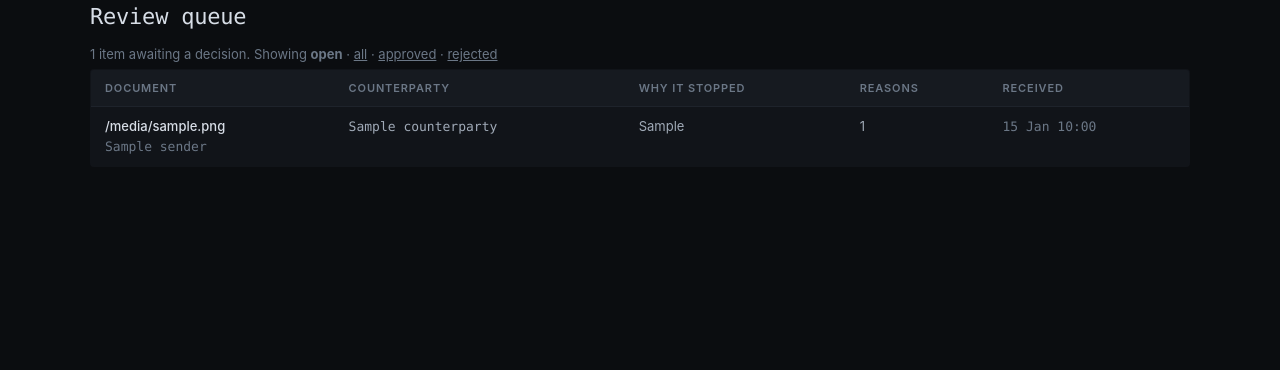
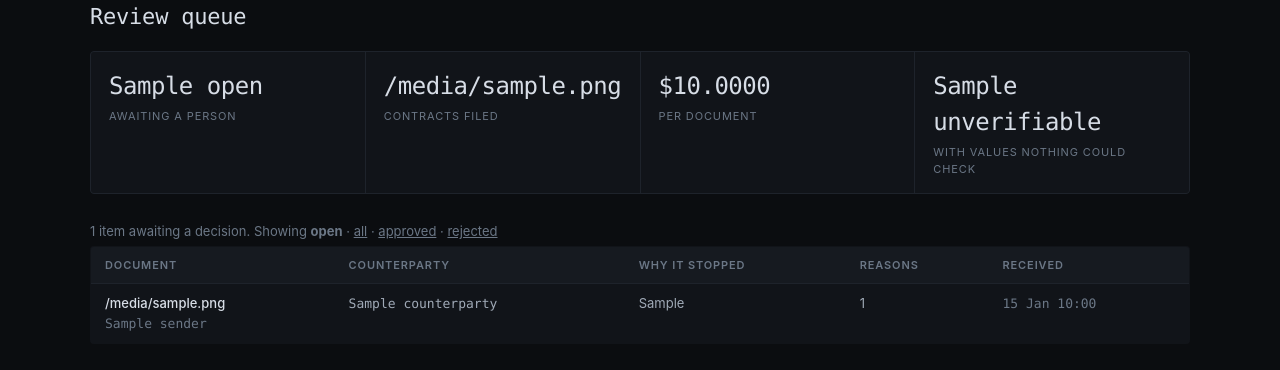
Before and after one commit to MartinKDimitrov/contract-intake, a FastAPI app: template src/contract_intake/web/templates/queue.html in a window 1280 px wide. Shown: the part 61-431 px from the top of the page. Run offline with FastAPI, Linux system fonts and the light colour scheme; the template is opened without the code that fills it: most values are stand-ins (such as "Sample title", 1, 10 or a date in 2020).

Commit message:
Queue opens on four numbers; status gets its own column

```diff
--- a/src/contract_intake/web/app.py
+++ b/src/contract_intake/web/app.py
@@ -97,7 +97,15 @@ def costs() -> dict[str, Any]:
 def review_queue(request: Request, state: str = "open") -> Any:
     with session_scope() as session:
         rows = review.queue(session, state=state)
-    return templates.TemplateResponse(request, "queue.html", {"rows": rows, "state": state})
+    return templates.TemplateResponse(
+        request,
+        "queue.html",
+        {
+            "rows": rows,
+            "state": state,
+            "stats": review.dashboard(session),
+        },
+    )
 
 
 @app.get("/review/{item_id}", response_class=HTMLResponse)
--- a/src/contract_intake/web/templates/base.html
+++ b/src/contract_intake/web/templates/base.html
@@ -122,6 +122,21 @@
     button.primary { background: var(--accent); color: var(--bg); border-color: var(--accent); }
     button.primary:hover { background: var(--accent-dim); border-color: var(--accent-dim); }
 
+    .stats {
+      display: grid; grid-template-columns: repeat(auto-fit, minmax(190px, 1fr));
+      gap: 1px; background: var(--border); border: 1px solid var(--border);
+      border-radius: var(--radius); margin: 18px 0 28px; overflow: hidden;
+    }
+    .stats > div { background: var(--surface); padding: 16px 18px; }
+    .stats b {
+      display: block; font-family: var(--mono); font-size: 24px; font-weight: 500;
+      color: var(--text-strong); letter-spacing: -.02em; font-variant-numeric: tabular-nums;
+    }
+    .stats span {
+      display: block; margin-top: 4px; font-size: 11px; color: var(--muted);
+      text-transform: uppercase; letter-spacing: .08em;
+    }
+
     .empty { color: var(--muted); font-style: italic; }
   </style>
 </head>
--- a/src/contract_intake/web/templates/queue.html
+++ b/src/contract_intake/web/templates/queue.html
@@ -3,6 +3,14 @@
 {% block body %}
 
 <h1>Review queue</h1>
+
+<div class="stats">
+  <div><b>{{ stats.open }}</b><span>awaiting a person</span></div>
+  <div><b>{{ stats.filed }}</b><span>contracts filed</span></div>
+  <div><b>${{ '%.4f'|format(stats.usd_each) }}</b><span>per document</span></div>
+  <div><b>{{ stats.unverifiable }}</b><span>with values nothing could check</span></div>
+</div>
+
 <p class="sub">
   {{ rows|length }} item{{ '' if rows|length == 1 else 's' }} awaiting a decision.
   Showing <b>{{ state }}</b> &middot;
```
Also changed, not shown: src/contract_intake/web/review.py (+33 -0 lines), src/contract_intake/web/templates/item.html (+10 -6 lines), 1 other file.
